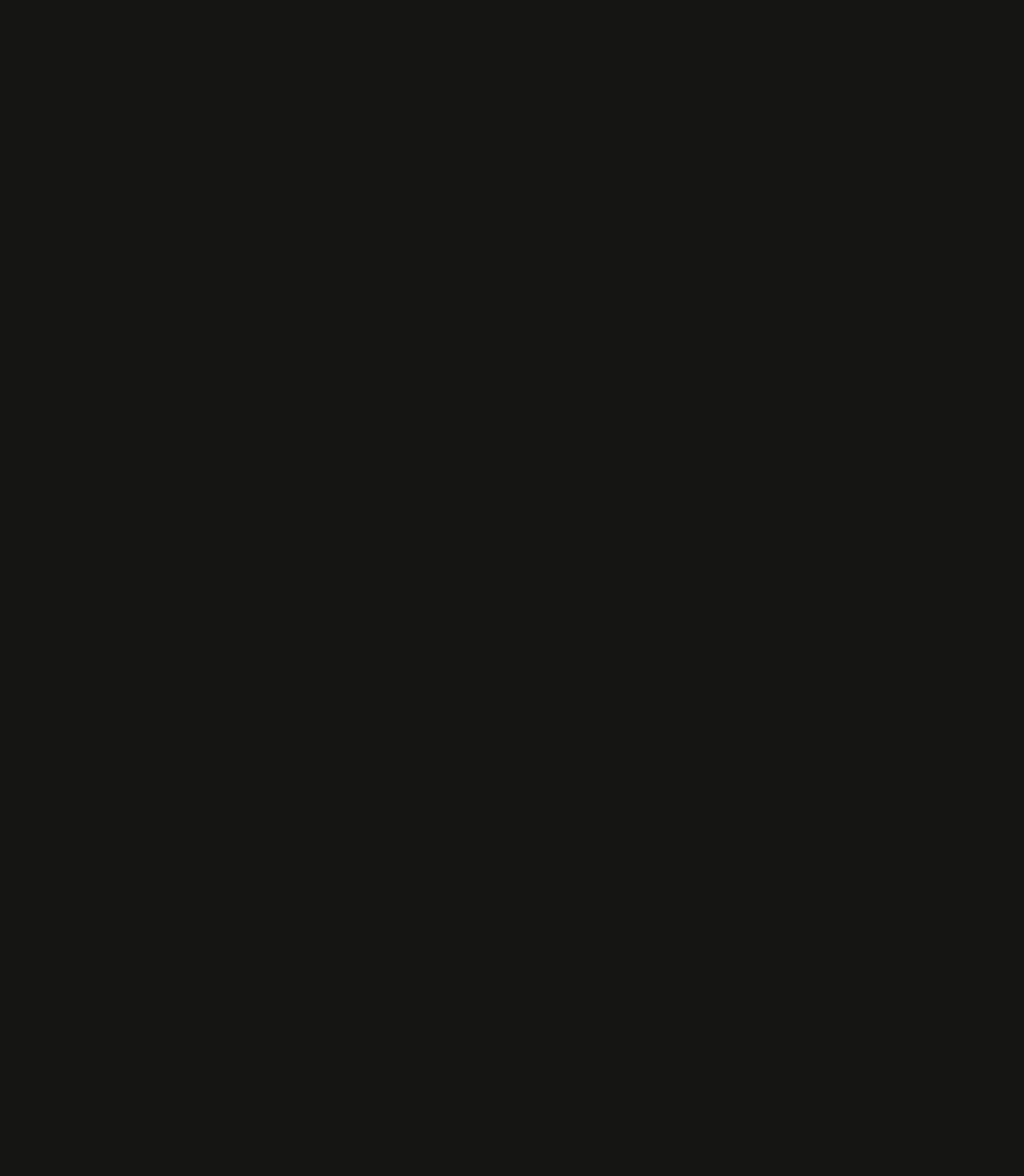
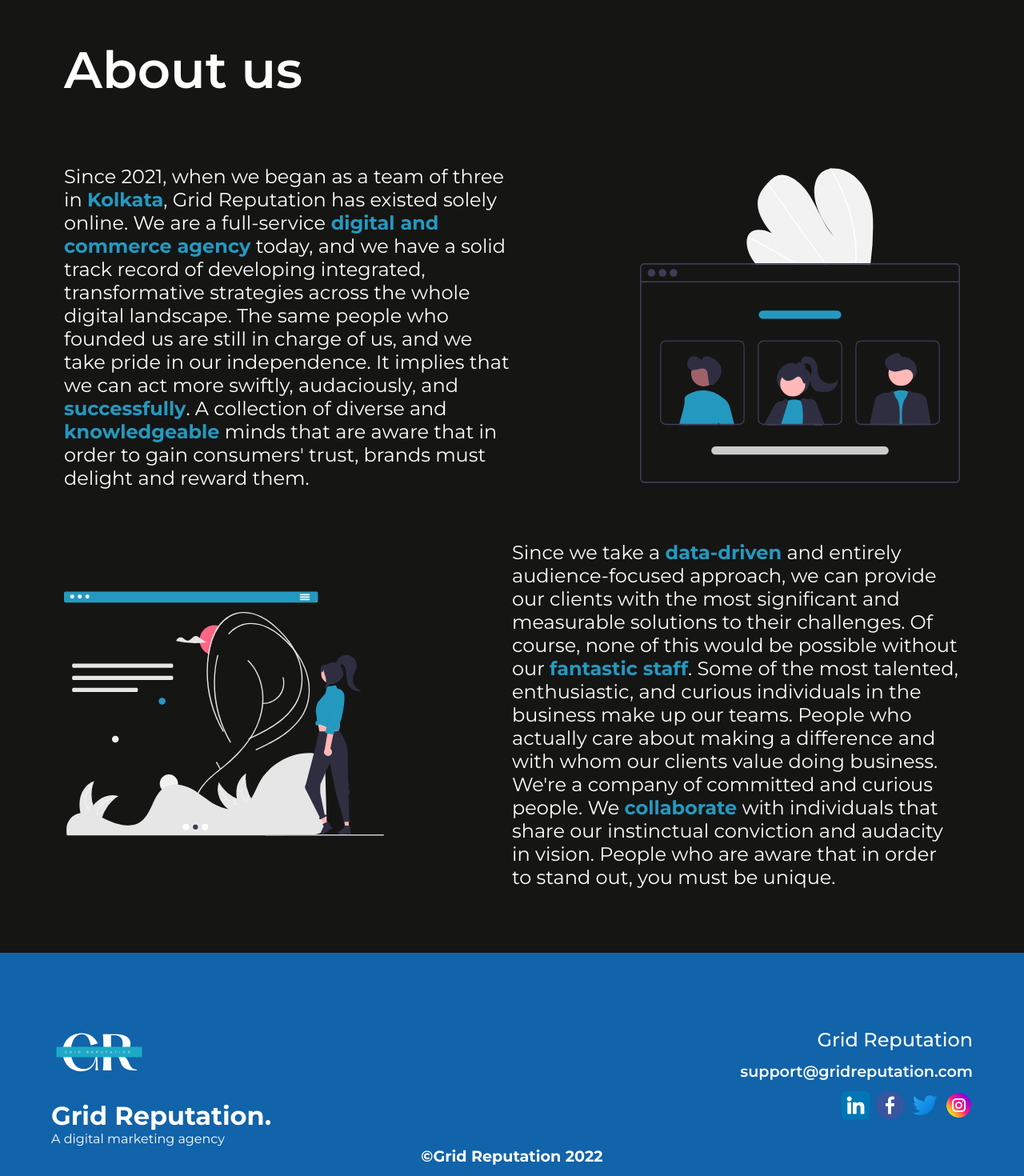
Before and after one commit to diptanshumahish/gridreputation, a Next.js app: page /aboutus in a window 1280 px wide. Shown: the part 80-1550 px from the top of the page at 80% size. Before the commit the page ends 800 px from the top, so only its background shows below. Built offline with nearby package versions, Linux system fonts and the light colour scheme.

Commit message:
all done

```diff
--- a/pages/aboutus.jsx
+++ b/pages/aboutus.jsx
@@ -1,12 +1,13 @@
-import Head from "next/head"
-import Image from "next/image"
-import Link from "next/link"
-import { useState,useEffect } from "react"
+import Head from "next/head";
+import Image from "next/image";
+import Link from "next/link";
+import { useState, useEffect } from "react";
+import s from "../styles/aboutus.module.css";
 
-export default function AboutUs(){
+export default function AboutUs() {
   const [height, setHeight] = useState("0vh");
   const [shown, setShown] = useState("none");
-    return(
+  return (
     <div>
       <Head>
         <title>About Us</title>
@@ -23,22 +24,34 @@
             <Image src="/assets/x.svg" height={30} width={30} />
           </div>
           <div id="mobileInner">
-            <Link href="/"  onClick={() => {
+            <Link
+              href="/"
+              onClick={() => {
                 setHeight("0vh");
                 setShown("none");
-            }}>
+              }}
+            >
               <div className="mobele">Home</div>
             </Link>
-            <Link href="/services"  >
+            <Link href="/services">
               <div className="mobele">Services</div>
             </Link>
-            <Link href="/contactus"  >
+            <Link href="/aboutus">
+                <div className="mobele"  onClick={() => {
+              setHeight("0vh");
+              setShown("none");
+            }}>About Us</div>
+              </Link>
+            <Link href="/contactus">
               <div className="mobele">Contact Us</div>
             </Link>
+
           </div>
         </div>
         <nav>
-          <div id="navLeft"><Image src='/GR.svg' height={70} width={90}/></div>
+          <div id="navLeft">
+            <Image src="/GR.svg" height={70} width={90} />
+          </div>
           <div id="navRight">
             <Link href="/">
               <div className="navEle">Home</div>
@@ -46,10 +59,14 @@
             <Link href="/services">
               <div className="navEle">Services</div>
             </Link>
-            <Link href="#who">
-              <div className="navEle">About Us</div>
+
+            <Link href="/aboutus">
+              <div className="navEle" onClick={() => {
+              setHeight("0vh");
+              setShown("none");
+            }}>About Us</div>
             </Link>
-           <Link href='/contactus'>
+            <Link href="/contactus">
               <div className="navEle" id="contactUs">
                 Contact Us
               </div>
@@ -65,7 +82,91 @@
             <Image src="/assets/menu.svg" height={30} width={30} />
           </div>
         </nav>
+
+        <div id={s.head}>About us</div>
+        <div id={s.abtContent}>
+          <div className={s.abtCard}>
+            <div className={s.abtText}>
+              Since 2021, when we began as a team of three in <span>Kolkata</span>, Grid
+              Reputation has existed solely online. We are a full-service
+            <span>  digital and commerce agency</span> today, and we have a solid track
+              record of developing integrated, transformative strategies across
+              the whole digital landscape. The same people who founded us are
+              still in charge of us, and we take pride in our independence. It
+              implies that we can act more swiftly, audaciously, and
+              <span> successfully</span>. A collection of diverse and <span>knowledgeable</span> minds that
+              are aware that in order to gain consumers&apos; trust, brands must
+              delight and reward them.
+            </div>
+            <div className={s.abtImage}>
+              <Image
+                className={s.img}
+                src="/assets/abt1.svg"
+                height={400}
+                width={400}
+                alt="image"
+              />
+            </div>
+          </div>
+
+          <div className={s.abtCard} id={s.adj}>
+          <div className={s.abtImage}>
+              <Image
+                src="/assets/abt2.svg" className={s.img}
+                height={400}
+                width={400}
+                alt="image"
+              />
+            </div>
+            <div className={s.abtText}>
+              Since we take a <span>data-driven</span> and entirely audience-focused
+              approach, we can provide our clients with the most significant and
+              measurable solutions to their challenges. Of course, none of this
+              would be possible without our <span>fantastic staff</span>. Some of the most
+              talented, enthusiastic, and curious individuals in the business
+              make up our teams. People who actually care about making a
+              difference and with whom our clients value doing business. We&apos;re a
+              company of committed and curious people. We <span>collaborate</span> with
+              individuals that share our instinctual conviction and audacity in
+              vision. People who are aware that in order to stand out, you must
+              be unique.
+            </div>
+
+          </div>
+        </div>
+        <footer>
+            <div id="footerMain">
+              <div id="footerLeft">
+                <Image src="/GR.svg" width={120} height={120} />
+                <div id="footName">Grid Reputation.</div>
+                <div id="footSub">A digital marketing agency</div>
+              </div>
+              <div id="footerRight">
+                <div id="footerRightHead">Grid Reputation</div>
+                <div id="footEm">
+                  <Link href="mailto:support@gridreputation.com">
+                    support@gridreputation.com
+                  </Link>
+                </div>
+                <div id="socials">
+                  <Link href="https://www.linkedin.com/company/grid-reputation/">
+                    <Image src="/assets/linkedin.png" width={35} height={35} />
+                  </Link>
+                  <Link href="https://www.facebook.com/profile.php?id=100087967937908&mibextid=ZbWKwL">
+                    <Image src="/assets/fb.png" width={35} height={35} />
+                  </Link>
+                  <Link href="https://twitter.com/GridReputation">
+                    <Image src="/assets/twit.png" width={35} height={35} />
+                  </Link>
+                  <Link href="https://www.instagram.com/gridreputation/">
+                    <Image src="/assets/insta.png" width={35} height={35} />
+                  </Link>
+                </div>
+              </div>
+            </div>
+            <div id="footerBottom">&copy;Grid Reputation 2022</div>
+          </footer>
       </main>
     </div>
-    )
+  );
 }
--- a/pages/contactus.jsx
+++ b/pages/contactus.jsx
@@ -32,6 +32,9 @@
             <Link href="/services"  >
               <div className="mobele">Services</div>
             </Link>
+            <Link href="/aboutus">
+                <div className="mobele">About Us</div>
+              </Link>
             <Link href="/contactus"  onClick={() => {
               setHeight("0vh");
               setShown("none");
--- a/styles/Home.module.css
+++ b/styles/Home.module.css
@@ -166,6 +166,9 @@
   border-radius: 1rem;
   gap: 1rem;
 
+}
+#adj{
+  margin-top: 2rem;
 }
 .serviceCard:hover{
   background-color: var(--themeColor);
--- /dev/null
+++ b/styles/aboutus.module.css
@@ -0,0 +1,56 @@
+#head{
+    padding: 4rem;
+    padding-left: 5rem;
+    margin-top: 4rem;
+    font-size: 4rem;
+    padding-bottom: 0;
+    font-weight: 600;
+    color: white;
+}
+#abtContent{
+    display: flex;
+    flex-direction: column;
+    gap:2rem;
+    padding:4rem;
+    color: white;
+}
+.abtCard{
+    display: flex;
+    justify-content: space-between;
+    padding: 1rem;
+    align-items: center;
+    gap: 2rem;
+}
+.abtText{
+    font-size: 1.5rem;
+    max-width: 50%;
+}
+.abtText span{
+    color: var(--themeColor);
+    font-weight: 700;
+    font-size: 1.5rem;
+}
+@media screen and (max-width:900px) {
+    .abtCard{
+        flex-direction: column-reverse;
+
+    }
+    .abtText{
+        max-width: unset;
+        text-align: center;
+    }
+    #adj{
+        flex-direction: column;
+    }
+    .img{
+        width: 90%;
+
+        height: auto;
+    }
+    .abtImage{
+        width: 100%;
+        display: flex;
+        align-items: center;
+        justify-content: center;
+    }
+}
--- a/styles/services.module.css
+++ b/styles/services.module.css
@@ -67,6 +67,7 @@
 #serviceAvail{
     position: fixed;
     top:0;
+    z-index: 1000;
     right:0;
     bottom: 0;
     left: 0;
```
Also changed, not shown: pages/index.jsx (+62 -41 lines), pages/services.jsx (+170 -90 lines), public/assets/abt1.svg (added), public/assets/abt2.svg (added). Lines whose indentation alone changed are shown as unchanged.
